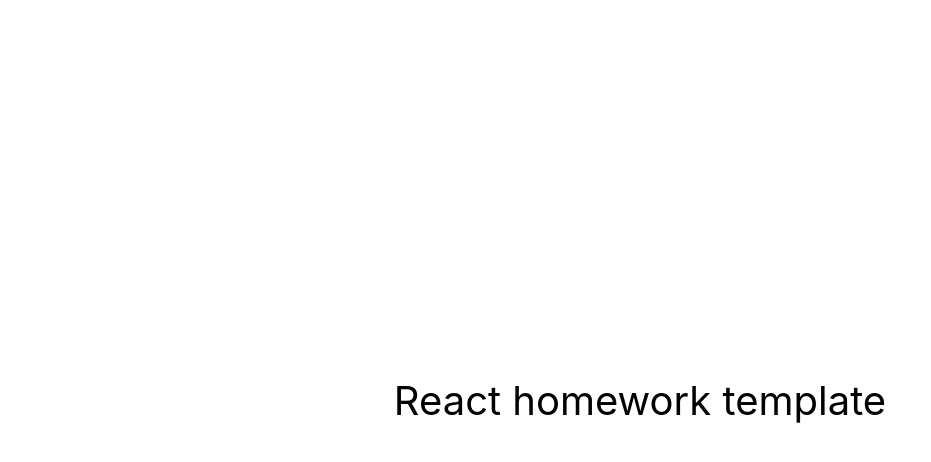
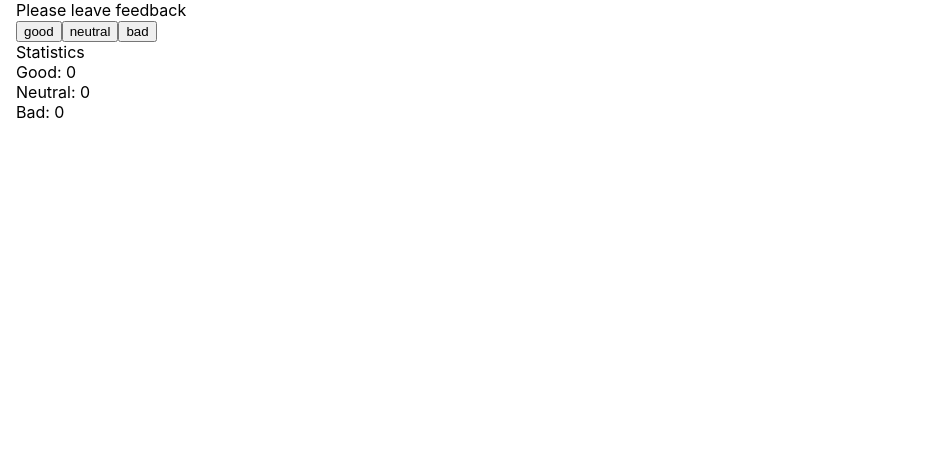
Before and after one commit to cod3provider/woolf-react-hw-02-feedback, a React (Create React App) app: page / in a window 1280 px wide. Shown: the top 462 px of the page, without its empty margins (0-931 px from the left). Built offline with nearby package versions, Linux system fonts and the light colour scheme.

Commit message:
add state + method for Feedback buttons

```diff
--- a/src/components/App.jsx
+++ b/src/components/App.jsx
@@ -1,16 +1,56 @@
-export const App = () => {
-  return (
-    <div
-      style={{
-        height: '100vh',
-        display: 'flex',
-        justifyContent: 'center',
-        alignItems: 'center',
-        fontSize: 40,
-        color: '#010101'
-      }}
-    >
-      React homework template
-    </div>
-  );
+import { Component } from 'react';
+import FeedbackOptions from './FeedbackOptions/FeedbackOptions';
+import Statistics from './Statistics/Statistics';
+import Container from './Container/Container';
+
+class App extends Component {
+  state = {
+    good: 0,
+    neutral: 0,
+    bad: 0,
+  };
+
+
+  handleButton = e => {
+    const { name } = e.currentTarget;
+    // console.log(e.currentTarget.name);
+    this.setState(prevState => {
+      return {
+        [name]: prevState[name] + 1,
+      };
+    });
+  };
+
+  render() {
+    console.log(this.state);
+    const keys = Object.keys(this.state);
+    const { good, neutral, bad } = this.state;
+
+    return (
+      // <div
+      //   style={{
+      //     height: '100vh',
+      //     display: 'flex',
+      //     justifyContent: 'center',
+      //     alignItems: 'center',
+      //     fontSize: 40,
+      //     color: '#010101',
+      //   }}
+      // >
+      //   React homework template
+      // </div>
+
+      <Container>
+        <FeedbackOptions options={keys} onLeaveFeedback={this.handleButton} />
+        <p>Statistics</p>
+        <ul>
+          <li>Good: {good}</li>
+          <li>Neutral: {neutral}</li>
+          <li>Bad: {bad}</li>
+        </ul>
+      </Container>
+    );
+  }
 };
+
+export default App;
--- a/src/index.js
+++ b/src/index.js
@@ -1,6 +1,6 @@
 import React from 'react';
 import ReactDOM from 'react-dom/client';
-import { App } from 'components/App';
+import App from 'components/App';
 import './index.css';
 
 ReactDOM.createRoot(document.getElementById('root')).render(
```
